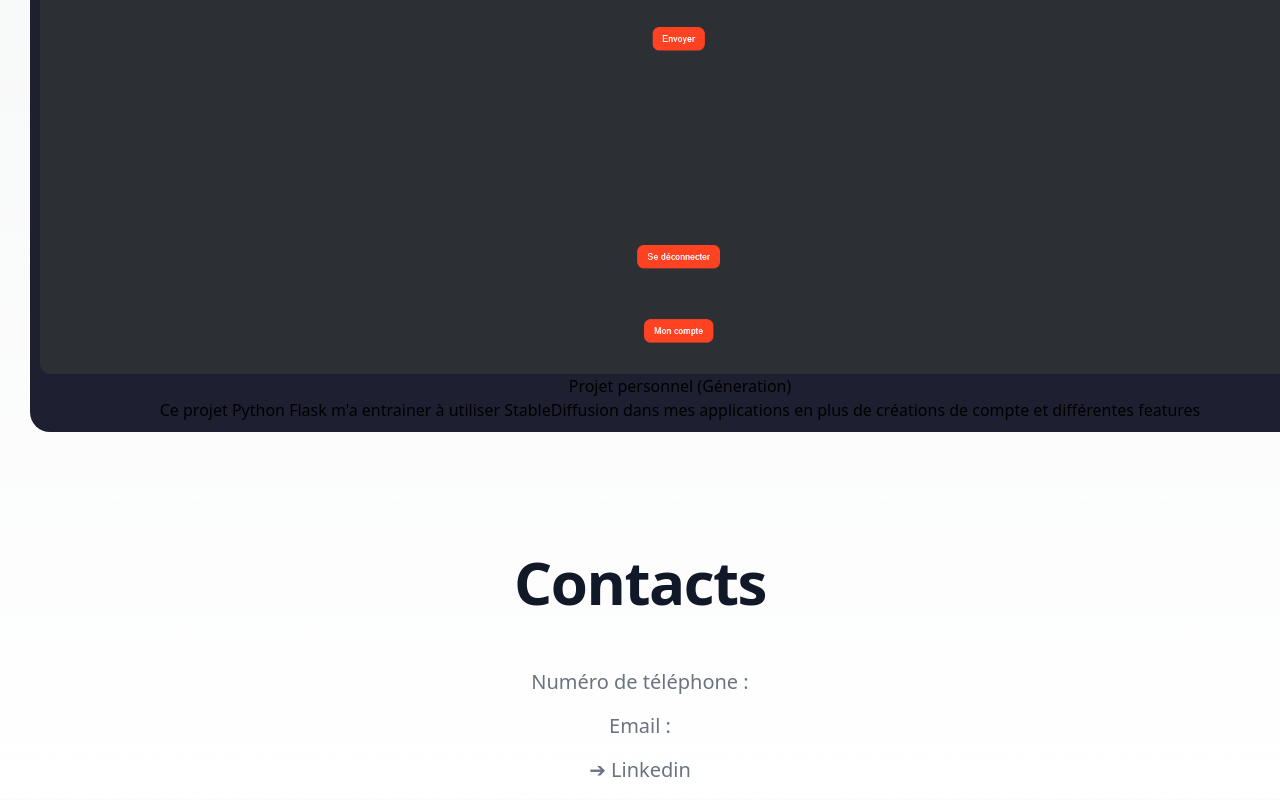
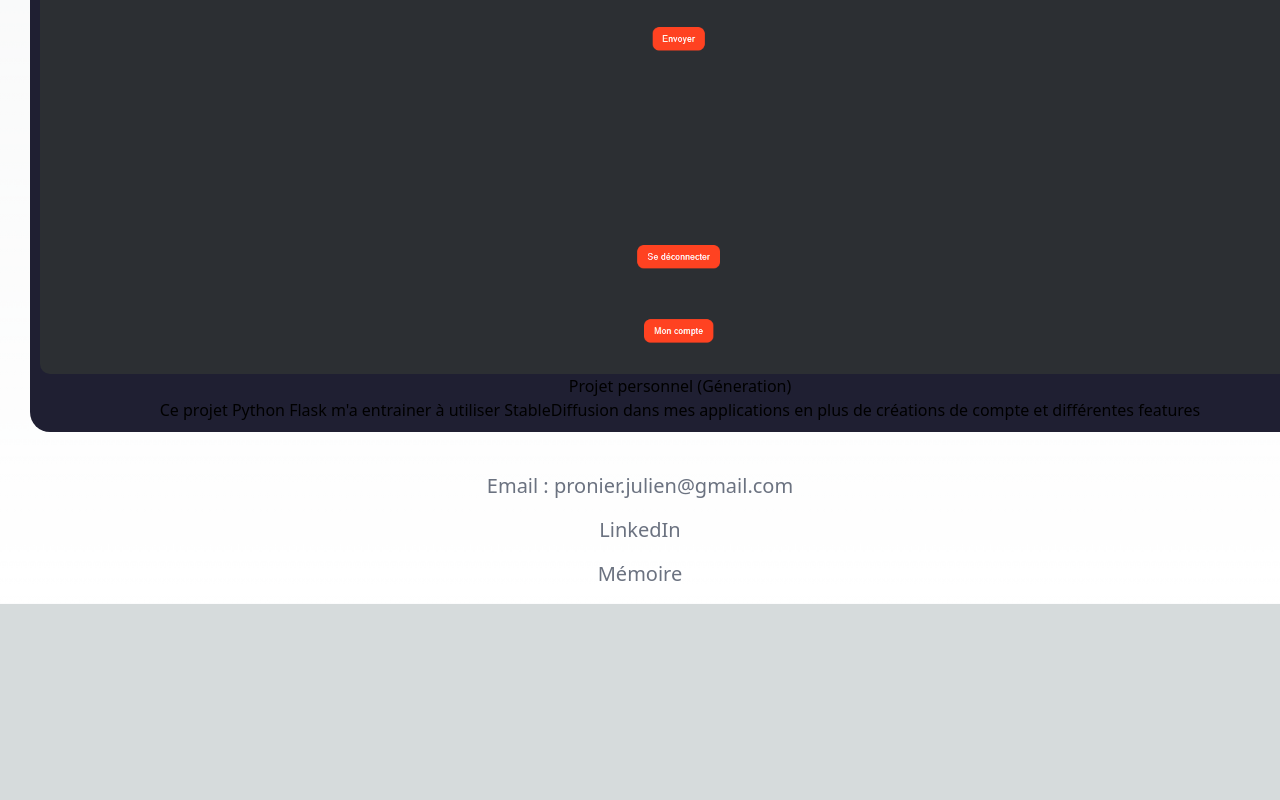
Before and after one commit to julienPronier/Portfolio, a Next.js app: page / in a window 1280 px wide. Shown: the part 3815-4615 px from the top of the page. After the commit the page ends 4419 px from the top, so only its background shows below. Built offline with nearby package versions, Linux system fonts and the light colour scheme.

Commit message:
Ajout du mémoire

```diff
--- /dev/null
+++ b/app/memoire/page.tsx
@@ -0,0 +1,14 @@
+import Script from "next/script"
+
+export default function Home() {
+return (
+    <main>
+        <a href="/">Retour au CV</a>
+        <br />
+        <br />
+        <p>Next.js est éco-responsable grâce à plusieurs caractéristiques. Il prend en charge le rendu côté serveur (SSR) et le pré-rendu statique, réduisant ainsi la charge côté client et la consommation énergétique. Les optimisations automatiques, telles que le code splitting, contribuent à des performances efficaces. Fast Refresh minimise le besoin de rechargement complet lors du développement. Next.js favorise l'utilisation de technologies modernes et intègre des solutions pour réduire le transfert de données. De plus, il supporte des outils de mise en cache, contribuant à des applications web plus économes en énergie. La responsabilité de concevoir des applications respectueuses de l'environnement incombe également aux développeurs.</p>
+        <br />
+        <p>J'ai décider de mettre un thème sombre pour la consomation énergétique, de faire simple rapide dans le dév, mes images sont en basse qualité pour compenser l'impact, et j'ai utiliser des balises br.</p>
+    </main>
+)
+}
--- a/app/page.tsx
+++ b/app/page.tsx
@@ -144,16 +144,16 @@ export default function Home() {
         </div>
       </div>
 
-      <p className="mb-4 text-4xl font-extrabold leading-none tracking-tight text-gray-900 md:text-4xl lg:text-6xl dark:text-white p-10 mg-10 my-10">Contacts</p>
-
-      <div>
-        <p className="mb-4 text-lg text-gray-500 md:text-xl dark:text-gray-400">Numéro de téléphone : </p>
-        <p className="mb-4 text-lg text-gray-500 md:text-xl dark:text-gray-400">Email : </p>
+      <footer>
+        <p className="mb-4 text-lg text-gray-500 md:text-xl dark:text-gray-400">Email : pronier.julien@gmail.com</p>
         <p className="mb-4 text-lg text-gray-500 md:text-xl dark:text-gray-400">
-          <a href="https://www.linkedin.com/in/julien-pronier/" target="blank">➔ Linkedin</a>
+          <a href="https://www.linkedin.com/in/julien-pronier/" target="blank">LinkedIn</a>
+        </p>
+        <p className="mb-4 text-lg text-gray-500 md:text-xl dark:text-gray-400">
+          <a href="memoire">Mémoire</a>
         </p>
 
-      </div>
+      </footer>
 
     </main>
 
```
